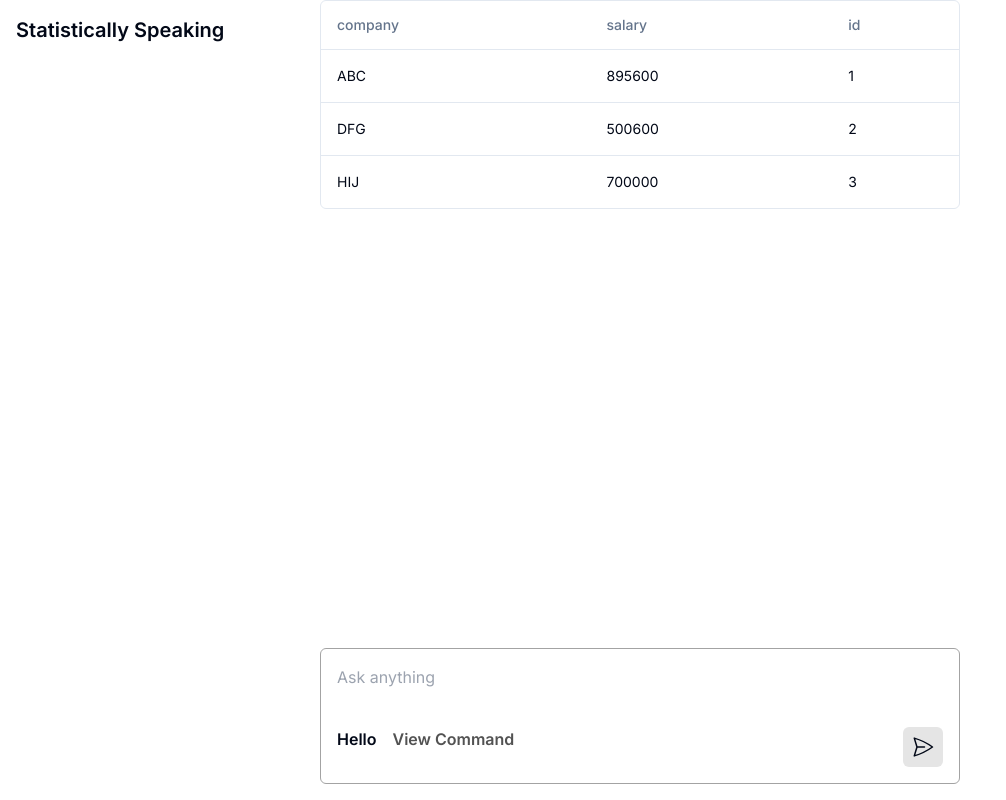
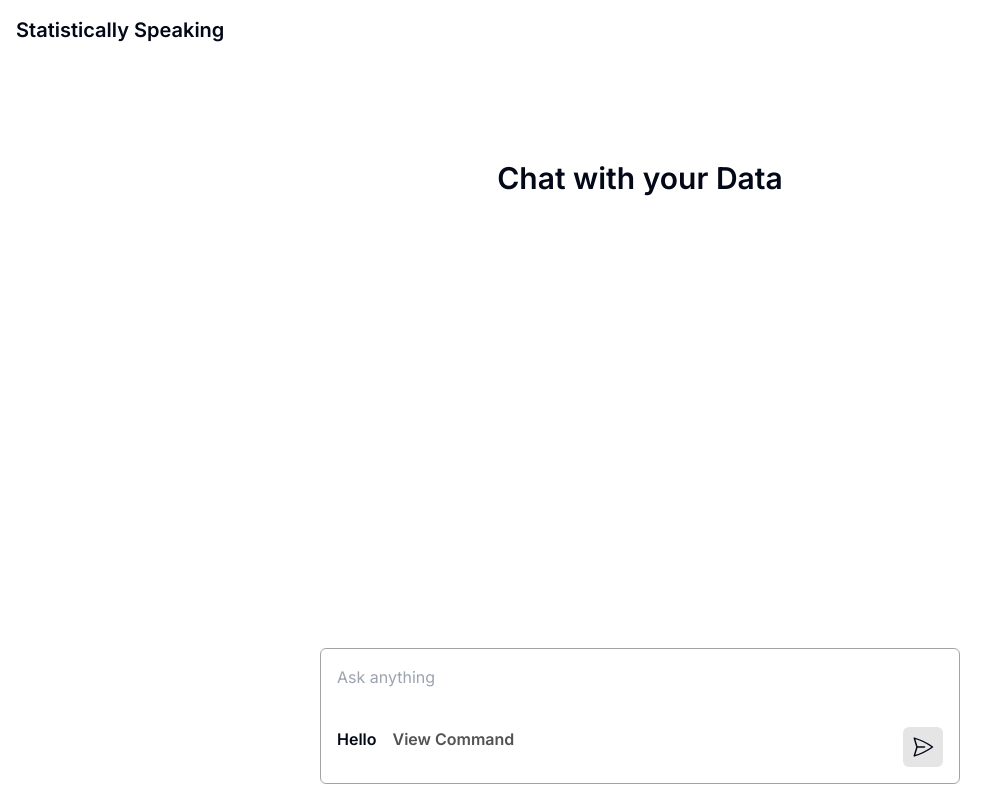
Before and after one commit to Anandprabhu530/Statistically-Speaking, a Next.js app: page / in a window 1280 px wide. Shown: the whole page, without its empty margins (0-1006 px from the left). Built offline with nearby package versions, Linux system fonts and the light colour scheme.

Commit message:
Refactor table

```diff
--- a/app/Column.tsx
+++ /dev/null
@@ -1,27 +0,0 @@
-"use client";
-
-import { ColumnDef } from "@tanstack/react-table";
-
-// This type is used to define the shape of our data.
-// You can use a Zod schema here if you want.
-export type Payment = {
-  id: string;
-  amount: number;
-  status: "pending" | "processing" | "success" | "failed";
-  email: string;
-};
-
-export const columns: ColumnDef<Payment>[] = [
-  {
-    accessorKey: "status",
-    header: "Status",
-  },
-  {
-    accessorKey: "email",
-    header: "Email",
-  },
-  {
-    accessorKey: "amount",
-    header: "Amount",
-  },
-];
--- a/app/components/Input.tsx
+++ b/app/components/Input.tsx
@@ -7,24 +7,22 @@ import { DataTable } from "./DataTable";
 const InputBox = () => {
   const [input, setInput] = useState("");
   const [first, setFirst] = useState(false);
-  const [chat, setChat] = useState<any>([["test"]]);
+  const [chat, setChat] = useState<any>([]);
   const textref = useRef(null);
   const handlechange = (event: any) => {
     setInput(event.target.value);
   };
-  const dt = [
-    { company: "ABC", salary: "895600", id: 1 },
-    { company: "DFG", salary: "500600", id: 2 },
-    { company: "HIJ", salary: "700000", id: 3 },
-  ];
-  const columnumber = Object.keys(dt[0]);
-  let arr: any = [];
-  for (let i = 0; i < columnumber.length; i++) {
-    arr.push({ accessorKey: columnumber[i], header: columnumber[i] });
+  let columns: ColumnDef<any>[];
+  if (chat.length > 1) {
+    //hard coded chat[1] - replace with a usestate that keeps record of last index. if the index is odd then only proceed
+    const columnnames = Object.keys(chat[1][0]);
+
+    let arr: any = [];
+    for (let i = 0; i < columnnames.length; i++) {
+      arr.push({ accessorKey: columnnames[i], header: columnnames[i] });
+    }
+    columns = arr;
   }
-
-  const columns: ColumnDef<Payment>[] = arr;
-
   const handlesubmit = async () => {
     if (first) {
       setFirst(false);
@@ -55,13 +53,13 @@ const InputBox = () => {
           <div>
             {chat.map((solodata, index: number) => (
               <div key={index}>
-                {index % 2 !== 0 ? (
+                {index % 2 === 0 ? (
                   <div className="text-lg font-semibold pb-6">
                     {solodata[0]}
                   </div>
                 ) : (
                   <div>
-                    <DataTable columns={columns} data={dt} />
+                    <DataTable columns={columns} data={chat[1]} />
                   </div>
                 )}
               </div>
```
